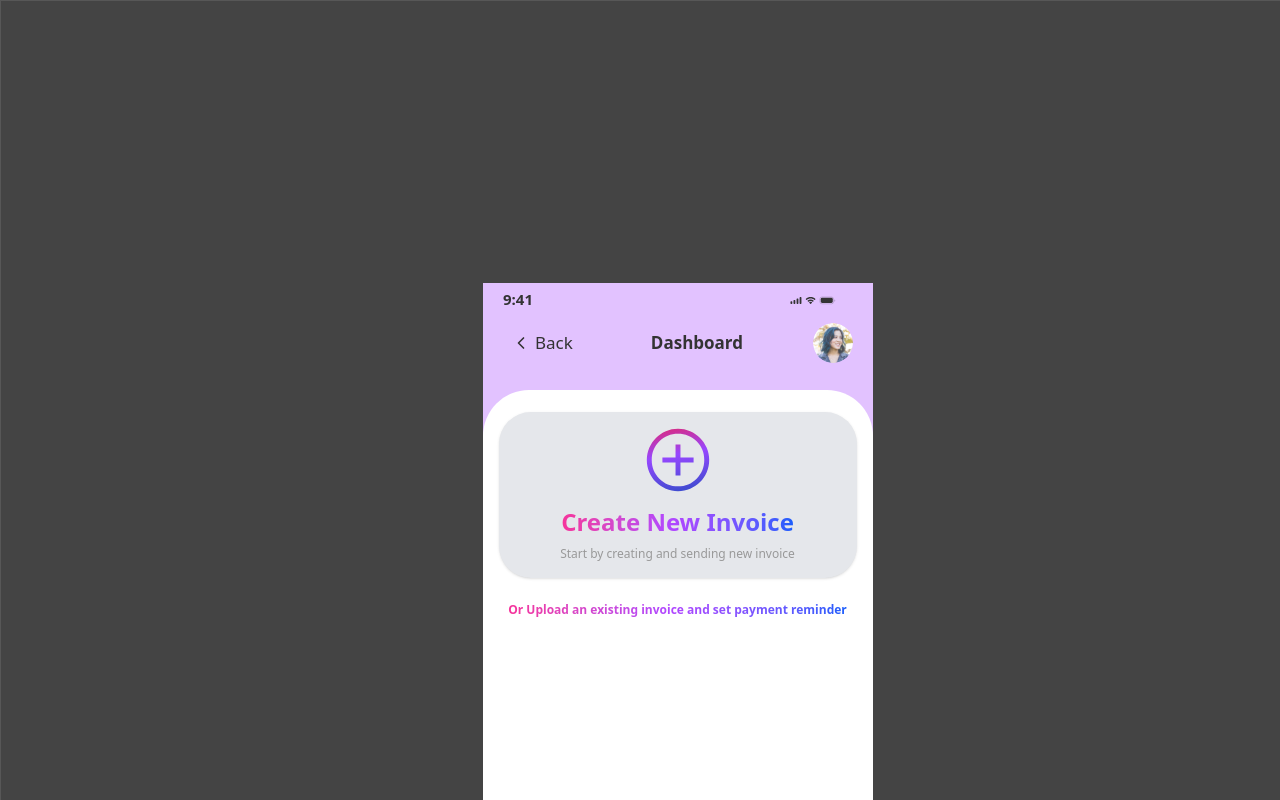
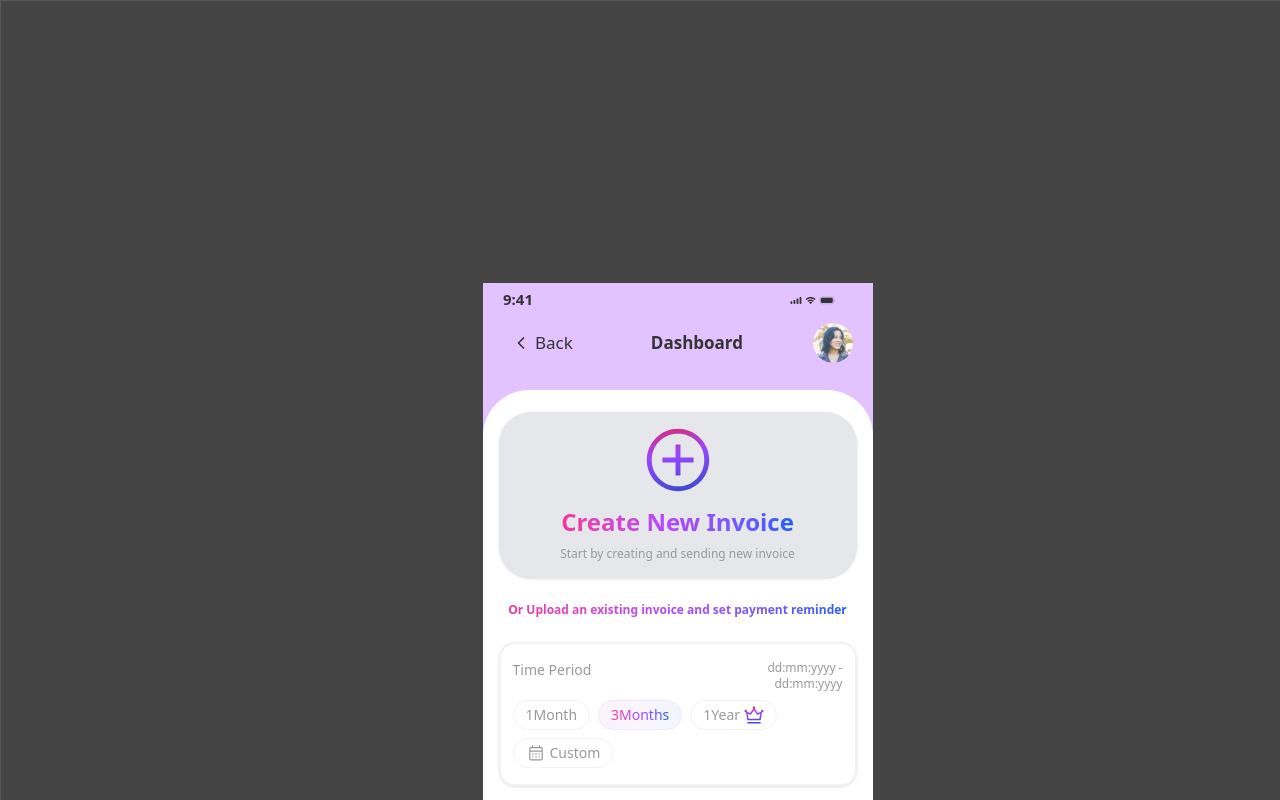
Before and after one commit to ay690/Sparknomy_assignment, a React (Vite) app: page / in a window 1280 px wide. Shown: the top 800 px of the page. Built offline with nearby package versions, Linux system fonts and the light colour scheme.

Commit message:
UI: Time Period Selector

```diff
--- /dev/null
+++ b/src/components/dashboard/TimePeriodSelector/TimePeriodSelector.tsx
@@ -0,0 +1,74 @@
+import React from "react";
+import { useAppDispatch, useAppSelector } from "../../../hooks/redux";
+import { setTimePeriod } from "../../../store/slices/dashboardSlice";
+import { Button } from "../../common/Button/Button";
+import { Card, CardContent } from "../../common/Card/Card";
+import crownIcon from "../../../assets/crown.svg";
+import calenderIcon from "../../../assets/calender.svg";
+
+export const TimePeriodSelector: React.FC = () => {
+  const dispatch = useAppDispatch();
+  const { selectedTimePeriod, timePeriodOptions } = useAppSelector((state) => state.dashboard);
+
+  const handleTimePeriodChange = (value: string) => {
+    dispatch(setTimePeriod(value));
+  };
+
+  return (
+    <Card className="w-full bg-white-neutral rounded-2xl border-2 border-solid border-[#f2f2f2]">
+      <CardContent className="flex flex-col items-start justify-center gap-1 px-3 py-4">
+        <div className="flex flex-col items-start gap-2 w-full">
+          <div className="inline-flex items-start gap-1">
+            <div className="flex flex-col w-[188px] items-start gap-2">
+              <div className="text-sparko-dark-grey text-sm font-medium">
+                Time Period
+              </div>
+            </div>
+
+            <div className="inline-flex flex-col items-start gap-2">
+              <div className="text-sparko-dark-grey text-xs text-right">
+                dd:mm:yyyy - dd:mm:yyyy
+              </div>
+            </div>
+          </div>
+
+          <div className="flex flex-wrap items-start gap-2 w-full">
+            {timePeriodOptions.map((option) => (
+              <Button
+                key={option.value}
+                size="sm"
+                variant={selectedTimePeriod === option.value ? "primary" : "outline"}
+                onClick={() => handleTimePeriodChange(option.value)}
+                className={`h-auto px-3 py-1 rounded-2xl border ${
+                  selectedTimePeriod === option.value ? "border-purple-100 bg-gradient-to-r from-pink-50 via-purple-50 to-blue-50" : "border-[#f2f2f2] bg-transparent"}`}
+              >
+                <div className="inline-flex items-center justify-center gap-1">
+                  {option.value === "custom" && (
+                    <img
+                      className="w-5 h-5"
+                      alt="calendar"
+                      src={calenderIcon}
+                    />
+                  )}
+                  <div
+                    className={`text-sm font-normal ${
+                      selectedTimePeriod === option.value ? "bg-gradient-to-r from-pink-500 via-purple-500 to-blue-600 bg-clip-text text-transparent" : "text-sparko-dark-grey"}`}
+                  >
+                    {option.label}
+                  </div>
+                  {option.value === "1year" && (
+                    <img
+                      className="w-5 h-[18px]"
+                      alt="crown"
+                      src={crownIcon}
+                    />
+                  )}
+                </div>
+              </Button>
+            ))}
+          </div>
+        </div>
+      </CardContent>
+    </Card>
+  );
+};
--- a/src/screens/AssignmentScreen/AssignmentScreen.tsx
+++ b/src/screens/AssignmentScreen/AssignmentScreen.tsx
@@ -4,6 +4,7 @@ import { store } from "../../store";
 import { Header } from "../../components/dashboard/Header/Header";
 import { CreateInvoiceCard } from "../../components/dashboard/CreateInvoiceCard/CreateInvoiceCard";
 import type { JSX } from "react/jsx-dev-runtime";
+import { TimePeriodSelector } from "../../components/dashboard/TimePeriodSelector/TimePeriodSelector";
 
 const DashboardContent: React.FC = () => {
   return (
@@ -30,6 +31,7 @@ const DashboardContent: React.FC = () => {
                     </div>
                   </div>
                 </div>
+               <TimePeriodSelector />
               </div>
             </div>
           </div>
```
